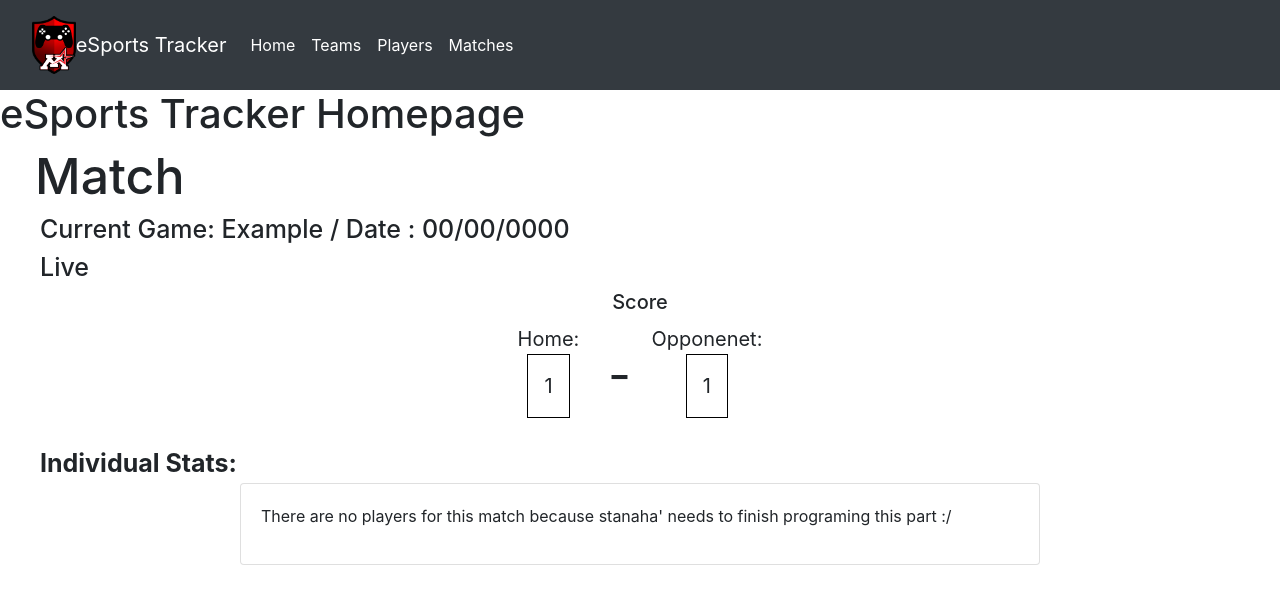
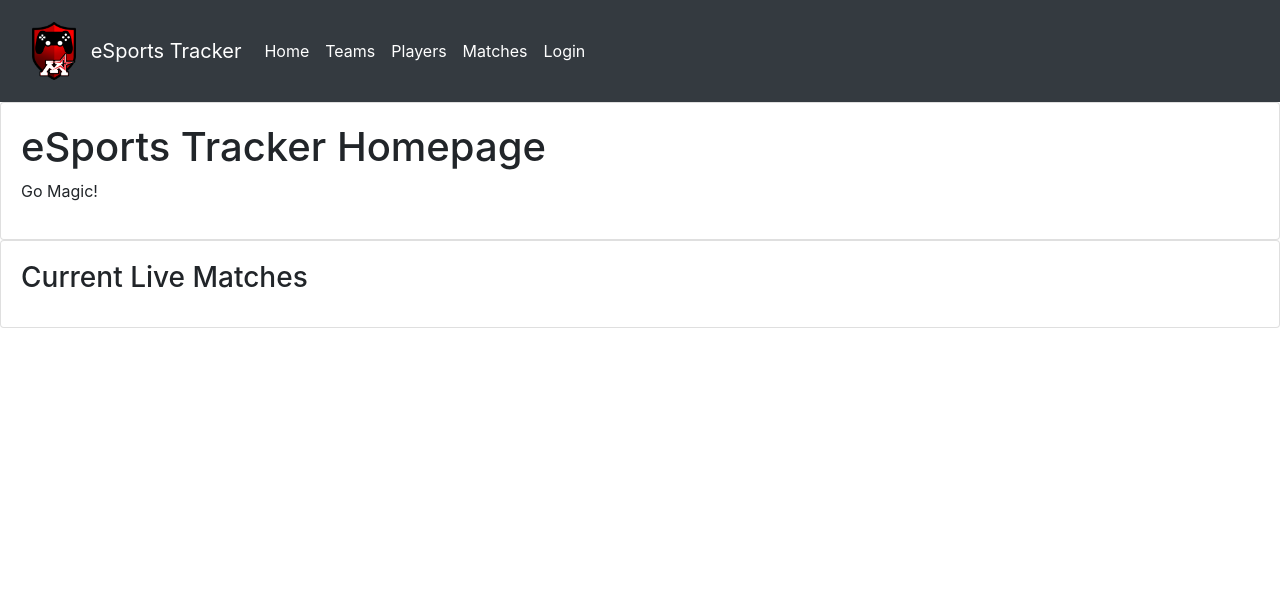
Before and after one commit to stanahaataaka/esportsTracker, a Django app: page /tracker/ in a window 1280 px wide. Shown: the top 604 px of the page. Run offline with Django 5.2, Linux system fonts and the light colour scheme; parts of the project's set-up code (start-up, migrations or seed data) failed here and were passed over.

Commit message:
updates to matches functionalotoes

```diff
--- a/esportstracker/settings.py
+++ b/esportstracker/settings.py
@@ -11,6 +11,7 @@ https://docs.djangoproject.com/en/5.0/ref/settings/
 """
 
 from pathlib import Path
+import os
 
 # Build paths inside the project like this: BASE_DIR / 'subdir'.
 BASE_DIR = Path(__file__).resolve().parent.parent
@@ -55,7 +56,7 @@ ROOT_URLCONF = 'esportstracker.urls'
 TEMPLATES = [
     {
         'BACKEND': 'django.template.backends.django.DjangoTemplates',
-        'DIRS': [],
+        'DIRS': [os.path.join(BASE_DIR, 'templates')],
         'APP_DIRS': True,
         'OPTIONS': {
             'context_processors': [
--- a/esportstracker/urls.py
+++ b/esportstracker/urls.py
@@ -25,6 +25,7 @@ urlpatterns = [
     path('admin/', admin.site.urls),
     path("tracker/", include("tracker.urls")),
     path("", RedirectView.as_view(url="tracker/", permanent=True)),
+    path('accounts/', include('django.contrib.auth.urls')),
 ]
 
 urlpatterns += static(settings.STATIC_URL, document_root=settings.STATIC_ROOT)
--- a/tracker/models.py
+++ b/tracker/models.py
@@ -105,7 +105,7 @@ class Match(models.Model):
     date = models.DateField()
     gameName = models.CharField(choices=gameNameChoices, default=minecraft, max_length=25)
     team = models.ForeignKey(Team, on_delete=models.CASCADE, null=True)
-    homeScore = models.IntegerField()
-    opponentScore = models.IntegerField()
+    homeScore = models.IntegerField(null=True)
+    opponentScore = models.IntegerField(null=True)
     opponentID = models.ForeignKey(Opponent, on_delete=models.SET_NULL, null=True)
     status = models.CharField(choices=matchStautsChoices, default=upcomming, max_length=10)
--- a/tracker/templates/base_generic.html
+++ b/tracker/templates/base_generic.html
@@ -27,13 +27,14 @@
     {% block navbar %}
     <nav class="navbar navbar-dark bg-dark">
       <nav class="navbar navbar-expand-lg navbar-dark bg-dark">
-        <img
-          src="{% static 'images/logo.png' %}"
-          alt="Logo"
-          style="width: 43.66px; height: 58.44px"
-        />
+        <a href="{% url 'index'%}"
+          ><img
+            src="{% static 'images/logo.png' %}"
+            alt="Logo"
+            style="width: 43.66px; height: 58.44px"
+        /></a>
         <span
-          ><a class="navbar-brand" href="{% url 'index'%}">
+          ><a class="navbar-brand" href="{% url 'index'%}" style="margin: 15">
             eSports Tracker</a
           ></span
         >
@@ -63,6 +64,31 @@
             <a class="nav-item nav-link active" href="{% url 'matches'%}"
               >Matches <span class="sr-only">(current)</span></a
             >
+            {% if user.is_authenticated %}
+            <a class="nav-item nav-link active" href="{% url 'admin_tracker'%}"
+              >Admin <span class="sr-only">(current)</span></a
+            >
+            <form
+              id="logout-form"
+              method="post"
+              action="{% url 'admin:logout' %}"
+            >
+              {% csrf_token %}
+              <button type="submit" class="btn btn-link">
+                Logout<span class="sr-only">(current)</span>
+              </button>
+            </form>
+            {% comment %}
+            <a align="center" class="nav-item nav-link active"
+              >User: {{user}} <span class="sr-only">(current)</span></a
+            >
+            {% endcomment %} {% else %}
+            <a
+              class="nav-item nav-link active"
+              href="{% url 'login' %}?next={{ request.path }}"
+              >Login <span class="sr-only">(current)</span></a
+            >
+            {% endif %}
           </div>
         </div>
       </nav>
--- a/tracker/templates/index.html
+++ b/tracker/templates/index.html
@@ -1,41 +1,14 @@
-{% extends "base_generic.html" %}
+{% extends "base_generic.html" %} {% block content %}
 
-{% block content %}
-  <h1>  eSports Tracker Homepage</h1>
-  <h1 style="margin-left: 35;font-size: 50">Match</h1>
-    <h2 style="margin-left: 40;font-size: 25">Current Game: Example / Date : 00/00/0000 </h2>
-    <h2 style="margin-left: 40;font-size: 25">Live</h2>
-      <h3 style="font-size: 20; text-align: center;">Score</h3>
-      <div style="text-align: center;">
-        <div style="display: inline-block;text-align: center;font-size: 20;margin-right:8px;">Home:
-          <br>
-          <p style="display: inline-block;border: 1px solid black;text-align: center;padding: 1rem 1rem;">1</p>
-          </br>
-        </div>
-        <div style="display: inline-block;text-align: center;">
-          <p style="display: inline-block;text-align: center;padding: 1rem 1rem;font-size: 50;">-</p>
-        </div>
-        <div style="display: inline-block;text-align: center;font-size: 20;">Opponenet:
-          <br>
-          <p style="display: inline-block;border: 1px solid black;text-align: center;padding: 1rem 1rem;">1</p>
-          </br>
-        </div>
-      </div>
-        <div class="card-player-list">
-          <strong style="margin-left: 40;font-size: 25">Individual Stats: </strong>
-          <div style="margin: auto; max-width: 800px;" class="card w-75 mb-3">
-            <div class="card-body">
-                {% if player_list %}
-                  <ul>
-                    {% for player in player_list %}
-                      <p href="{{ team.player.name }}">{{team.player.name}}</p>
-                      <hr>
-                    {% endfor %}
-                  </ul>
-                {% else %}
-                  <p>There are no players for this match because stanaha' needs to finish programing this part :/</p>
-                {% endif %}
-            </div>
-          </div>
-        </div>
+<div class="card">
+  <div class="card-body">
+    <h1>eSports Tracker Homepage</h1>
+    <p>Go Magic!</p>
+  </div>
+</div>
+<div class="card">
+  <div class="card-body">
+    <h3 class="card-title">Current Live Matches</h3>
+  </div>
+</div>
 {% endblock %}
--- a/tracker/templates/tracker/match_list.html
+++ b/tracker/templates/tracker/match_list.html
@@ -17,7 +17,7 @@
               {% else %}
               <img src="{% static 'images/logo.png' %}" alt="GameLogo" style="width:43.66px;height:58.44px; float:left;width:50px;height:50px;"></a>
               {% endif %}
-              <a href="{{ match.team.teamName }}">{{match.team.teamName}}</a>
+              <a href="/tracker/teams/{{ match.team.teamName }}">{{match.team.teamName}}</a>
               <span> vs. {{match.opponentID.opponentAcronym}} </span>
               <span style="float:right"><a href="{{ match.matchID }}">Score: {{match.homeScore}} - {{match.opponentScore}}</a></span>
             </h5>
--- a/tracker/urls.py
+++ b/tracker/urls.py
@@ -6,7 +6,8 @@ urlpatterns = [
     path('', views.index, name='index'),
     path('teams/', views.TeamListView.as_view(), name='teams'),
     path('teams/<str:pk>', views.TeamDetailView.as_view(), name='teams'),
+    path("admin_tracker/", views.admin_tracker, name="admin_tracker"),
     path('players/', views.PlayerListView.as_view(), name='players'),
     path('matches/', views.MatchListView.as_view(), name="matches"),
-    path('matches/<str:pk>', views.MatchDetailView.as_view(), name = "matches")
+    path('matches/<str:pk>', views.MatchDetailView.as_view(), name = "matches"),
 ]
--- a/tracker/views.py
+++ b/tracker/views.py
@@ -1,6 +1,8 @@
 from django.shortcuts import render
 from django.views import generic
+
 from .models import Team, Game, Player, Match
+from django.contrib.auth.decorators import login_required
 
 def index(request):
     #IOU needed homepage info
@@ -13,6 +15,10 @@ class TeamListView(generic.ListView):
 class TeamDetailView(generic.DetailView):
     model = Team
 
+@login_required
+def admin_tracker(request):
+    return render(request, "admin_tracker.html")
+
 class PlayerListView(generic.ListView):
     model = Player
     paginate_by = 10
@@ -23,3 +29,6 @@ class MatchListView(generic.ListView):
 
 class MatchDetailView(generic.DetailView):
     model = Match
+
+class LiveMatchListView(generic.ListView):
+    model = Match
```
Also changed, not shown: templates/registration/logged_out.html (added, +8 -0 lines), templates/registration/login.html (added, +35 -0 lines), tracker/templates/admin_tracker.html (added, +11 -0 lines), db.sqlite3, tracker/migrations/0001_initial.py (deleted), tracker/migrations/0002_remove_game_id_game_gameid_alter_game_gamename_and_more.py (deleted), tracker/migrations/0003_remove_game_teamsize.py (deleted), tracker/migrations/0004_game_teamsize.py (deleted), tracker/migrations/0005_remove_team_playercount.py (deleted), tracker/migrations/0006_remove_team_id_alter_team_teamname.py (deleted), tracker/migrations/__init__.py (deleted).
